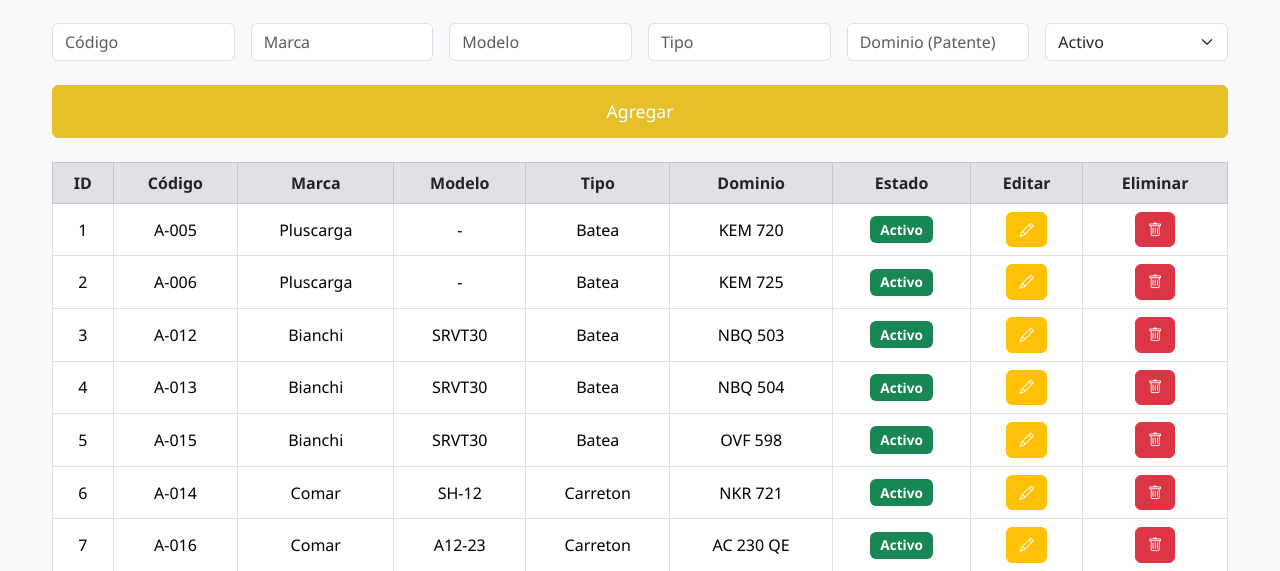
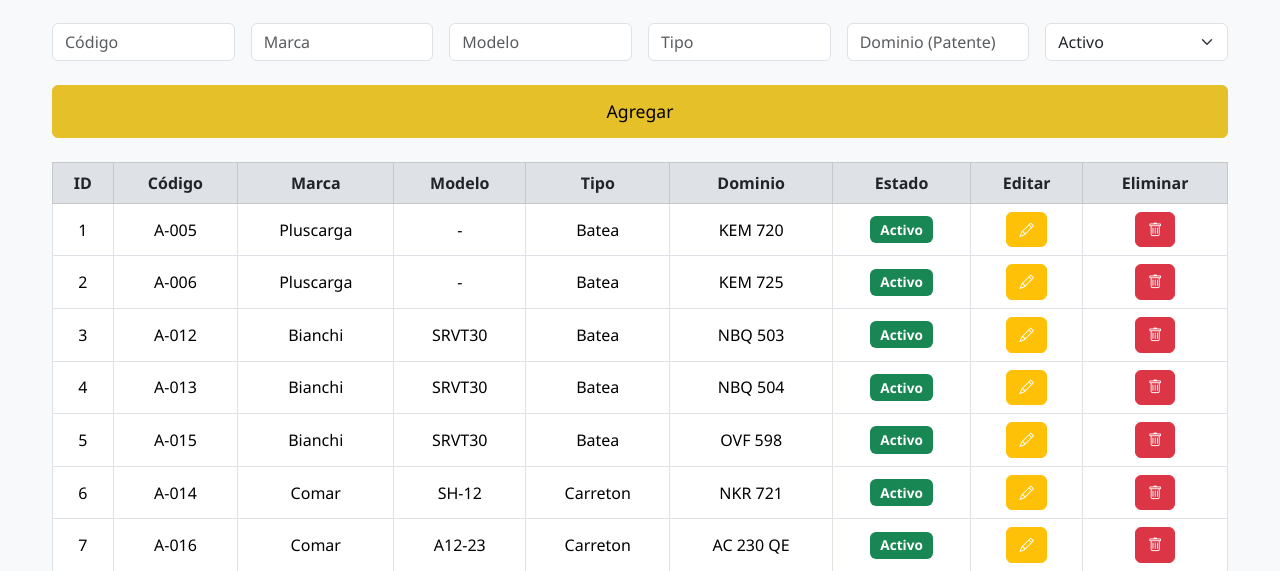
Before and after one commit to santiagonisi/Logistica, a Flask app: page /vehiculos in a window 1280 px wide, with the pointer over the restyled element. Shown: the part 133-704 px from the top of the page. Run offline with Flask 3, Linux system fonts and the light colour scheme.

Commit message:
edit bttn "agregar"

```diff
--- a/logistica/static/style.css
+++ b/logistica/static/style.css
@@ -50,6 +50,11 @@ h1, h2, h3 {
     font-size: 1.1rem;
     padding: 0.75rem 0;
     margin-top: 0.5rem;
+}
+
+/* Cambia solo el color del texto del botón "Agregar" al pasar el mouse */
+.btn-agregar-grande:hover, .btn-agregar-grande:focus {
+    color: #000 !important;
 }
 
 /* === Formularios === */
```
